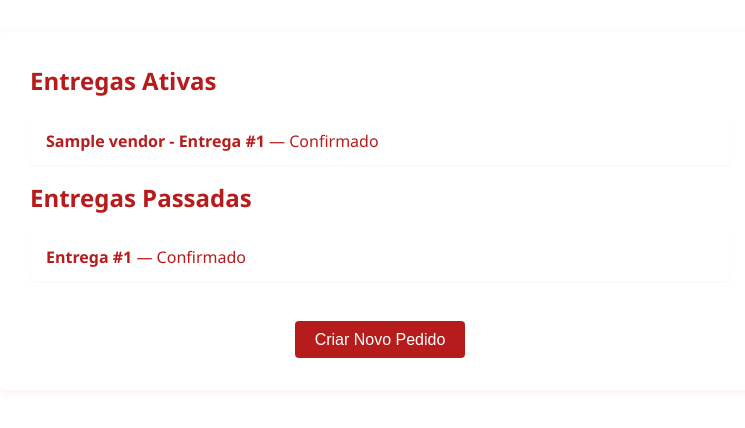
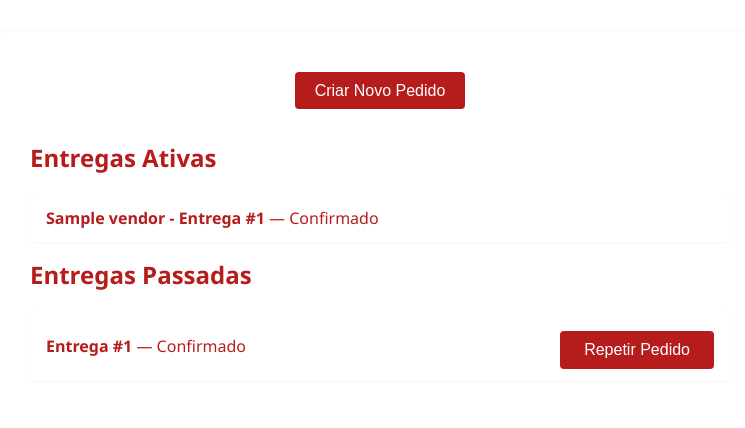
Before and after one commit to Projetos-de-Extensao/PBE_25.1_8001_IV_SkyDrop, a Django app: template backend/skydrop/templates/customer_main.html in a window 1280 px wide. Shown: the part 68-496 px from the top of the page, without its empty margins (260-1005 px from the left). Run offline with Django 4.2, Linux system fonts and the light colour scheme; the template is opened without the code that fills it: most values are stand-ins (such as "Sample title", 1, 10 or a date in 2020).

Commit message:
Verificada a lógica para o cliente criar o pedido. Adicionada a funcionalidade para repetir um pedido anterior. Removida a possibilidade de o vendedor criar um pedido.

```diff
--- a/backend/skydrop/templates/customer_create_request.html
+++ b/backend/skydrop/templates/customer_create_request.html
@@ -10,9 +10,6 @@
         <label for="id_description">Descrição do Pedido:</label>
         {{ form.description }}
 
-        <label for="id_weight">Peso (kg):</label>
-        {{ form.weight }}
-
         <button type="submit" style="margin-top: 1em;">Enviar Pedido</button>
     </form>
 </div>
--- a/backend/skydrop/templates/customer_delivery_detail.html
+++ b/backend/skydrop/templates/customer_delivery_detail.html
@@ -40,6 +40,11 @@
                 <div class="error">Esta entrega foi cancelada.</div>
             {% endif %}
         </form>
+        {% if delivery.delivery_status == "entregue" or delivery.delivery_status == "cancelado" %}
+            <a href="{% url 'customer_create_request' %}?repeat={{ delivery.id }}">
+                <button style="margin-top: 1em;">Repetir Pedido</button>
+            </a>
+        {% endif %}
     </div>
     <div style="flex:1; min-width: 350px;">
         <div id="map" style="height: 400px; width: 100%; border-radius: 8px; box-shadow: 0 2px 8px rgba(34,46,80,0.08);"></div>
--- a/backend/skydrop/templates/customer_main.html
+++ b/backend/skydrop/templates/customer_main.html
@@ -1,12 +1,21 @@
 {% extends "base.html" %}
 {% block content %}
+
+<div style="margin-bottom: 2em; text-align: center;">
+    <a href="{% url 'customer_create_request' %}">
+        <button style="padding: 0.6em 1.2em; font-size: 1em;">Criar Novo Pedido</button>
+    </a>
+</div>
+
 <h2>Entregas Ativas</h2>
 <ul>
     {% for delivery in active_deliveries %}
-        <li>
-            <a href="{% url 'customer_delivery_detail' delivery.id %}">
-                <strong>{{ delivery.payment_request.vendor.empresa_nome }} - Entrega #{{ delivery.id }}</strong> — {{ delivery.delivery_status|capfirst }}
-            </a>
+        <li style="display: flex; justify-content: space-between; align-items: center;">
+            <span>
+                <a href="{% url 'customer_delivery_detail' delivery.id %}">
+                    <strong>{{ delivery.payment_request.vendor.empresa_nome }} - Entrega #{{ delivery.id }}</strong> — {{ delivery.delivery_status|capfirst }}
+                </a>
+            </span>
         </li>
     {% empty %}
         <li>Nenhuma entrega ativa.</li>
@@ -16,9 +25,14 @@
 <h2>Entregas Passadas</h2>
 <ul>
     {% for delivery in past_deliveries %}
-        <li>
-            <a href="{% url 'customer_delivery_detail' delivery.id %}">
-                <strong>Entrega #{{ delivery.id }}</strong> — {{ delivery.delivery_status|capfirst }}
+        <li style="display: flex; justify-content: space-between; align-items: center;">
+            <span>
+                <a href="{% url 'customer_delivery_detail' delivery.id %}">
+                    <strong>Entrega #{{ delivery.id }}</strong> — {{ delivery.delivery_status|capfirst }}
+                </a>
+            </span>
+            <a href="{% url 'customer_create_request' %}?repeat={{ delivery.id }}">
+                <button style="margin-left: 1em;">Repetir Pedido</button>
             </a>
         </li>
     {% empty %}
@@ -26,9 +40,4 @@
     {% endfor %}
 </ul>
 
-<div style="margin-top: 2em; text-align: center;">
-    <a href="{% url 'customer_create_request' %}">
-        <button style="padding: 0.6em 1.2em; font-size: 1em;">Criar Novo Pedido</button>
-    </a>
-</div>
 {% endblock %}
--- a/backend/skydrop/templates/vendor_main.html
+++ b/backend/skydrop/templates/vendor_main.html
@@ -24,9 +24,5 @@
         <li>Nenhuma entrega passada.</li>
     {% endfor %}
 </ul>
-<div style="margin-top:2em;">
-    <a href="{% url 'vendor_create_delivery' %}">
-        <button>Criar Nova Entrega</button>
-    </a>
-</div>
+
 {% endblock %}
```
Also changed, not shown: backend/skydrop/views.py (+17 -1 lines).
